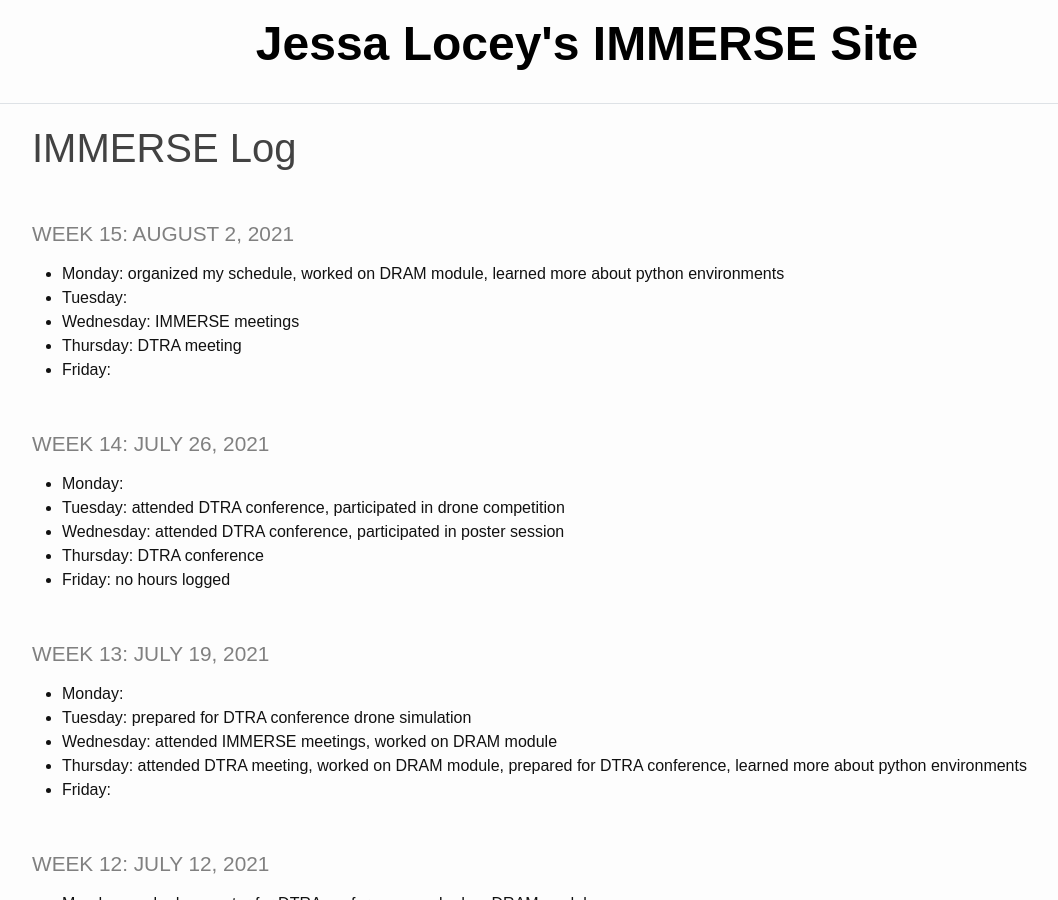
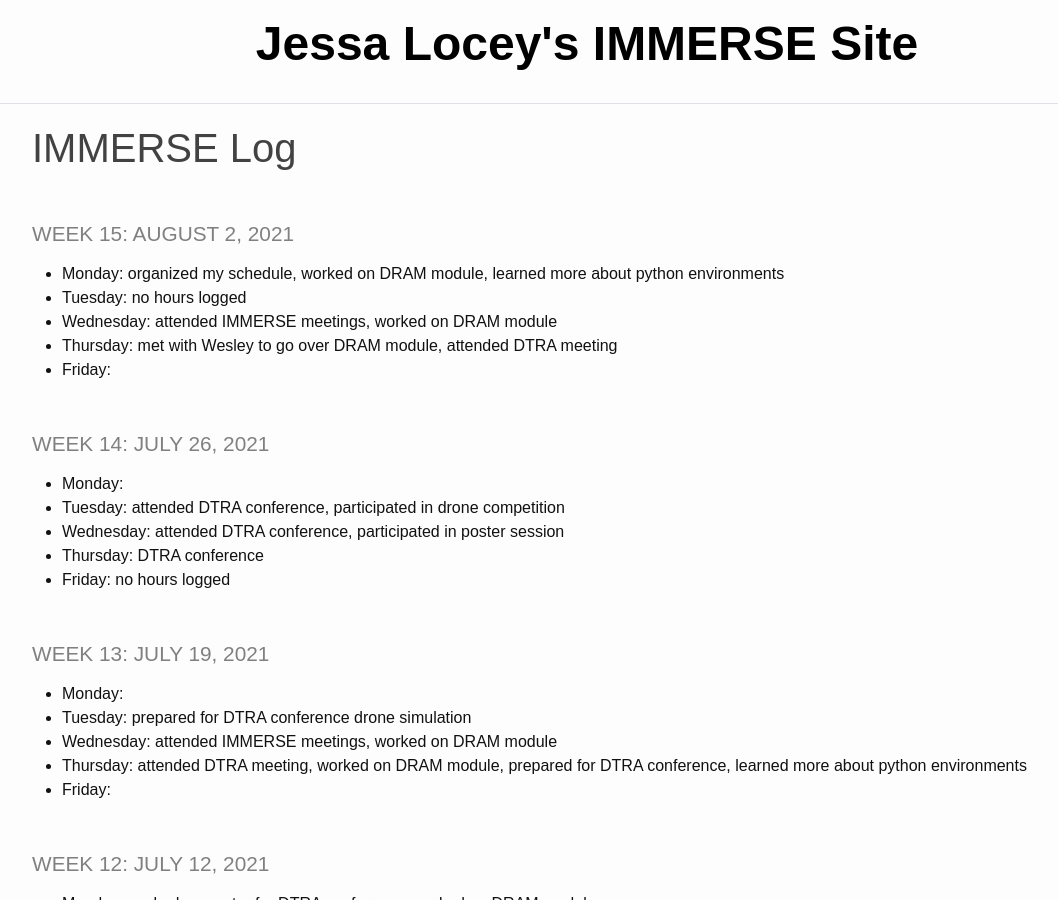
Before and after one commit to jessalocey/jessalocey.github.io, a Jekyll site: the page built from _pages/log.md, in a window 1280 px wide and 900 px high. Shown: the whole window, without its empty margins (53-1111 px from the left). Built offline with Jekyll 4.4.1, drawn with Linux system fonts in a browser that asks for light colours.

Commit message:
log update Wednesday

```diff
--- a/_pages/log.md
+++ b/_pages/log.md
@@ -5,9 +5,9 @@ title: IMMERSE Log
 
 ### Week 15: August 2, 2021
 * **Monday:** organized my schedule, worked on DRAM module, learned more about python environments
-* **Tuesday:**
-* **Wednesday:** IMMERSE meetings
-* **Thursday:** DTRA meeting
+* **Tuesday:** no hours logged
+* **Wednesday:** attended IMMERSE meetings, worked on DRAM module
+* **Thursday:** met with Wesley to go over DRAM module, attended DTRA meeting
 * **Friday:**
 
 ### Week 14: July 26, 2021
```
